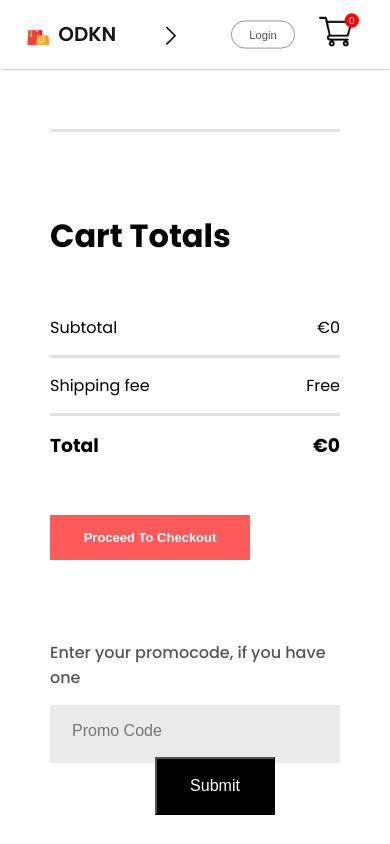
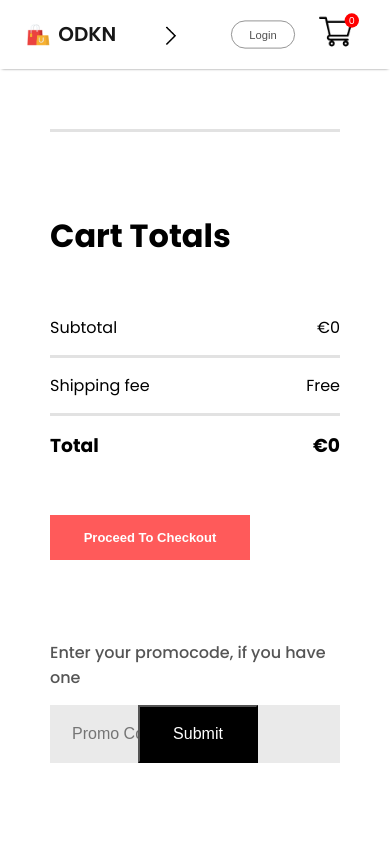
Before and after one commit to Enesozd1/eucway.com, a React (Create React App) app: page /cart in a window 390 px wide. Shown: the top 844 px of the page. Built offline with nearby package versions, Linux system fonts and the light colour scheme.

Commit message:
input box

```diff
--- a/src/Components/CartItems/CartItems.css
+++ b/src/Components/CartItems/CartItems.css
@@ -148,9 +148,7 @@
 }
 @media(max-width:1024px){
 
-    .cartitems-promobox button{
-        margin-left: 85px;
-    }
+
 }
 
 @media(max-width:500px){
@@ -162,4 +160,7 @@
     .cartitems-format{
         display: grid;
     }
+    .cartitems-promobox input{
+        width: 70%;
+    }
 }
```
